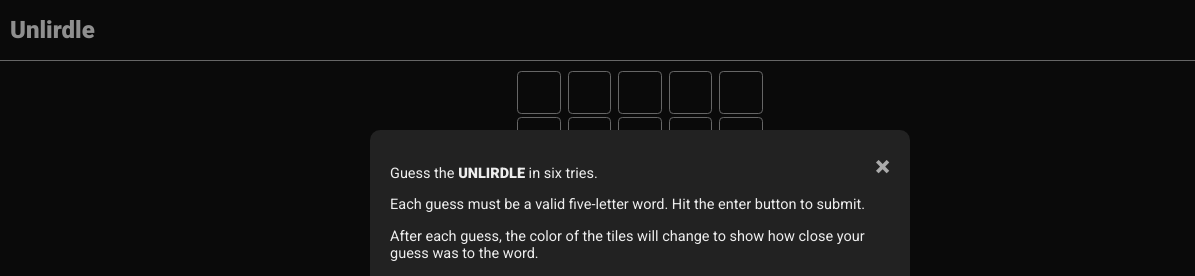
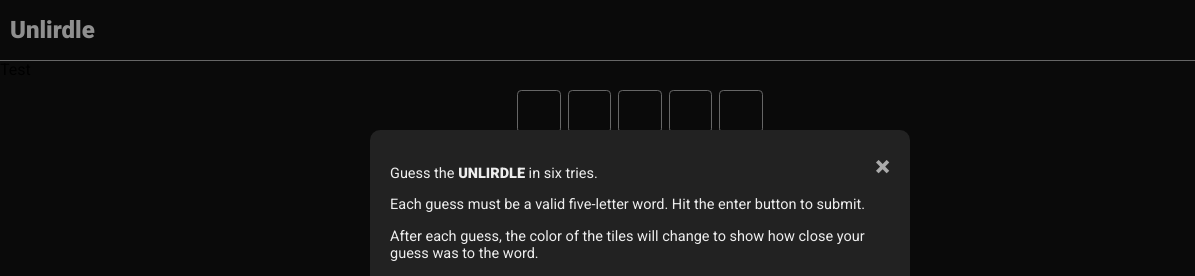
Before and after one commit to DevArtech/unlirdle, a plain HTML site: page index.html in a window 1280 px wide. Shown: the top 276 px of the page, 0-1195 px from the left. Drawn offline with Linux system fonts and the light colour scheme.

```diff
--- a/index.html
+++ b/index.html
@@ -17,6 +17,10 @@
         <div class="rightSide">
             <p class="menu"><a href="https://github.com/ArtToVideoGames"><i class="fa-brands fa-github fa-lg"></i> Github</a></p>
         </div>
+    </div>
+
+    <div class="warnModal" id="warnModal">
+        <div class="wm-container" id="wm-container">Test</div>
     </div>
 
     <div class="modal" id="infoModal">
```
